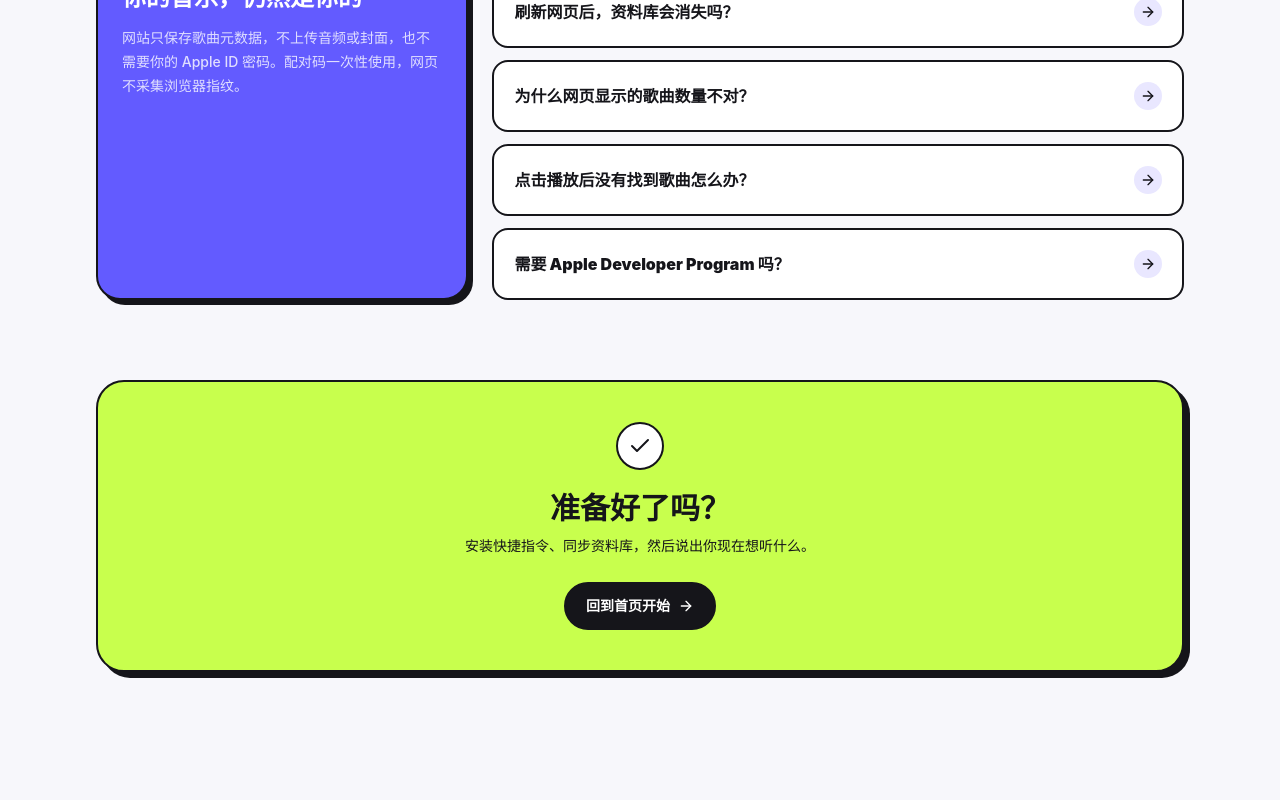
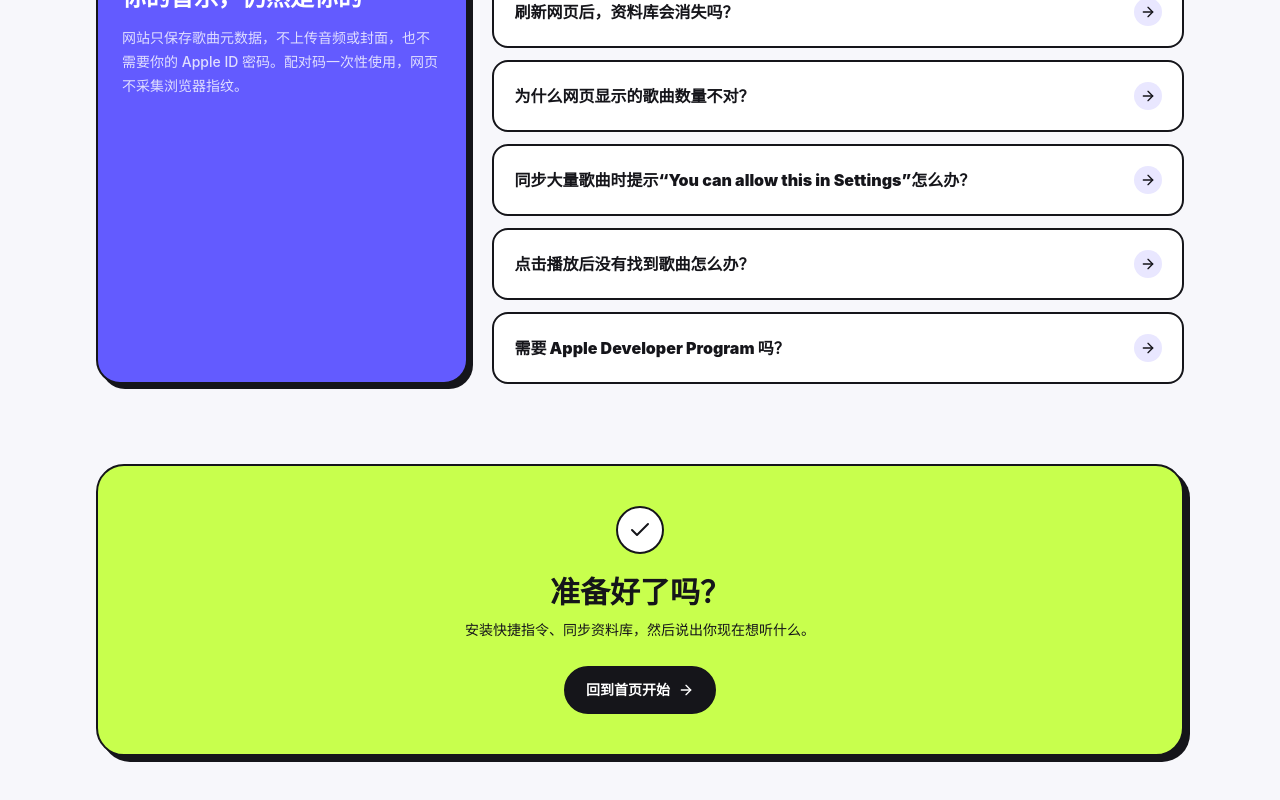
Before and after one commit to Wunala/ai-music-companion, a Next.js app in the folder frontend/: page /guide in a window 1280 px wide. Shown: the part 1634-2434 px from the top of the page. Before the commit the page ends 2402 px from the top, so only its background shows below. Built offline with nearby package versions, Linux system fonts and the light colour scheme; no server answers.

Commit message:
Document large library Shortcut permission

```diff
--- a/frontend/app/guide/page.tsx
+++ b/frontend/app/guide/page.tsx
@@ -70,6 +70,11 @@ const troubleshooting = [
     question: "为什么网页显示的歌曲数量不对？",
     answer:
       "检查同步快捷指令中的 Find Music 是否关闭了 Limit，然后重新生成配对码并运行一次完整同步。",
+  },
+  {
+    question: "同步大量歌曲时提示“You can allow this in Settings”怎么办？",
+    answer:
+      "前往 iPhone 设置 → 快捷指令 → 高级，开启“允许共享大量数据”（Allow Sharing Large Amounts of Data），再重新运行同步快捷指令。",
   },
   {
     question: "点击播放后没有找到歌曲怎么办？",
--- a/frontend/app/page.tsx
+++ b/frontend/app/page.tsx
@@ -700,6 +700,9 @@ export default function Home() {
                       </span>
                     )}
                   </div>
+                  <p className="mt-3 rounded-xl bg-white/70 px-3 py-2 text-[11px] font-medium leading-5 text-[#5f5a70]">
+                    同步几百首歌曲前，请在 iPhone「设置 → 快捷指令 → 高级」开启“允许共享大量数据”。
+                  </p>
                   {!pairingCode ? (
                     <>
                       <p className="mt-1 text-xs leading-5 text-[#7f776c]">
```
